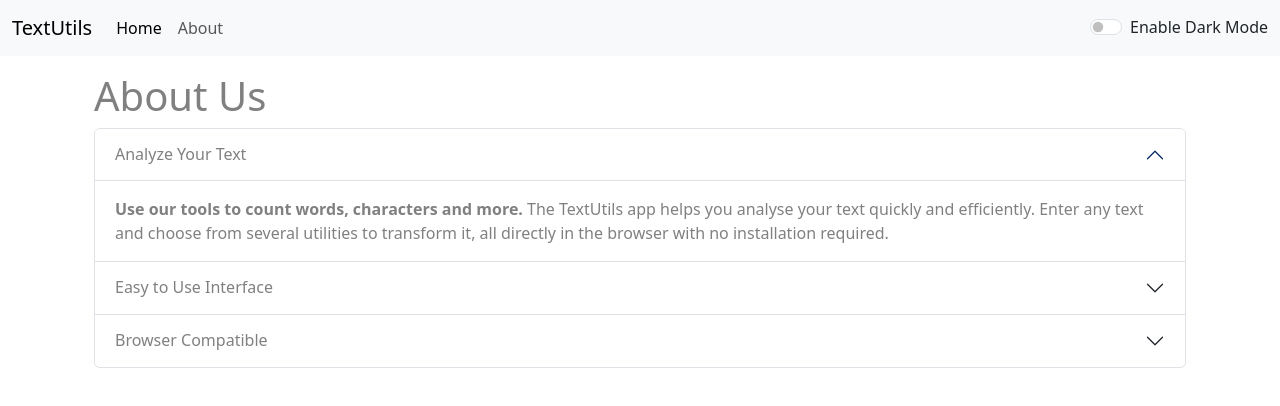
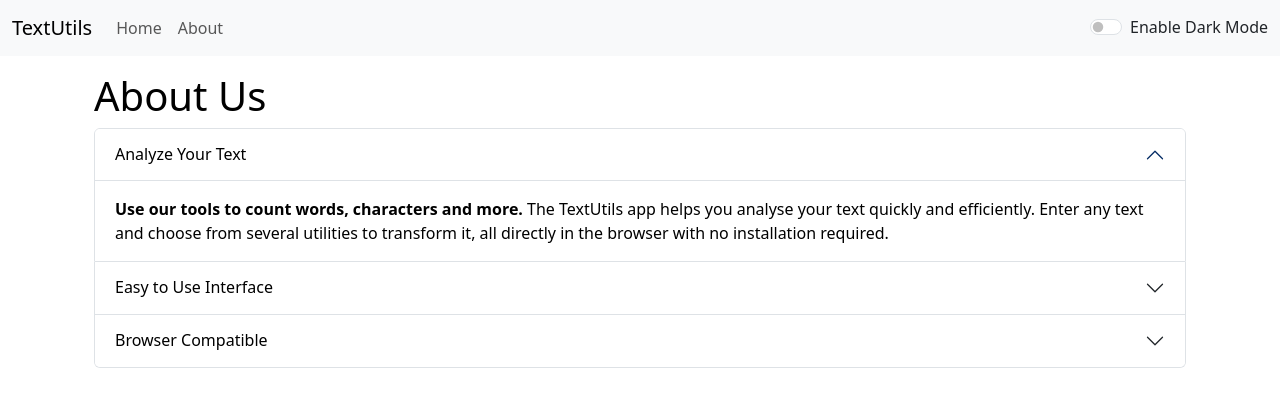
Before and after one commit to muhammadayaz806/textutils, a React (Vite) app: page /about in a window 1280 px wide. Shown: the top 406 px of the page. Built offline with nearby package versions, Linux system fonts and the light colour scheme.

Commit message:
Video 21 Completed (Fixed More Issues)

```diff
--- a/src/components/About.jsx
+++ b/src/components/About.jsx
@@ -3,7 +3,7 @@
 export default function About(props) {
 
   let myStyle = {
-    color: props.mode === "dark" ? "white" : "grey",
+    color: props.mode === "dark" ? "white" : "black",
     backgroundColor: props.mode === "dark" ? "grey" : "white",
   }
 
--- a/src/components/Navbar.jsx
+++ b/src/components/Navbar.jsx
@@ -22,7 +22,7 @@
         <div className="collapse navbar-collapse" id="navbarSupportedContent">
           <ul className="navbar-nav me-auto mb-2 mb-lg-0">
             <li className="nav-item">
-              <Link className="nav-link active" aria-current="page" to="/">
+              <Link className="nav-link" aria-current="page" to="/">
                 Home
               </Link>
             </li>
--- a/src/components/TextForm.jsx
+++ b/src/components/TextForm.jsx
@@ -1,4 +1,3 @@
-import { element } from "prop-types";
 import { useState } from "react";
 
 function TextForm(props) {
@@ -18,9 +17,7 @@
   };
 
   const handleCopyText = () => {
-    let text = document.getElementById("myBox");
-    text.select();
-    navigator.clipboard.writeText(text.value);
+    navigator.clipboard.writeText(text);
     document.getSelection().removeAllRanges();
   };
 
@@ -71,7 +68,7 @@
       <div className="container my-3" style={{color: props.mode === "dark" ? "white" : "black"}}>
         <h2>Your text summary</h2>
         <p>
-          {text.split(" ").filter((element) => {return element.length !== 0}).length} words and {text.length} characters.
+          {text.split(/\s+/).filter((element) => {return element.length !== 0}).length} words and {text.length} characters.
         </p>
         <p>Requires {0.008 * text.split(" ").filter((element) => {return element.length !== 0}).length} minutes to read.</p>
         <h3>Preview</h3>
```
